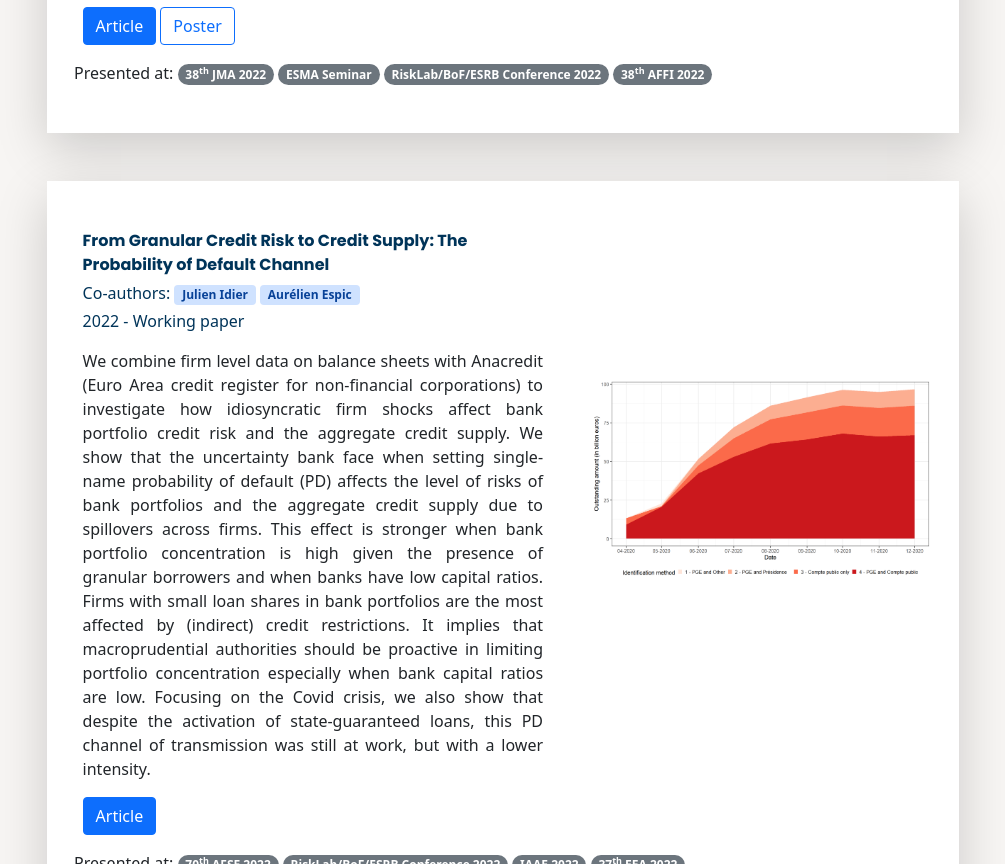
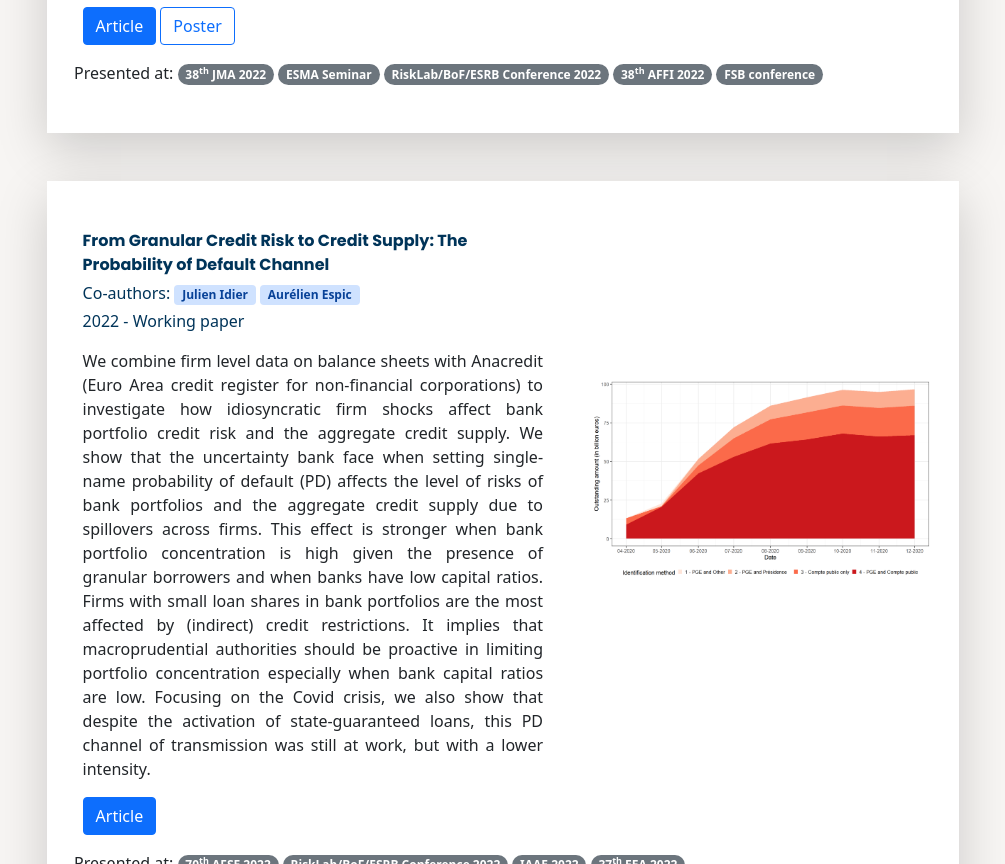
Before and after one commit to AntoineBaena/AntoineBaena.github.io, a plain HTML site: page index.html in a window 1280 px wide. Shown: the part 2191-3055 px from the top of the page, without its empty margins (137-1142 px from the left). Drawn offline with nearby package versions, Linux system fonts and the light colour scheme.

Commit message:
Update index.html

```diff
--- a/index.html
+++ b/index.html
@@ -186,6 +186,7 @@ We thus conclude that while swing pricing has the potential to increase financia
           <a class="badge rounded-pill bg-secondary" href="https://www.esma.europa.eu/">ESMA Seminar</a>
           <a class="badge rounded-pill bg-secondary" href="https://www.suomenpankki.fi/en/financial-stability/events/2022-sra-conference-on-systemic-risk-analytics/">RiskLab/BoF/ESRB Conference 2022</a>
           <a class="badge rounded-pill bg-secondary" href="https://affi2022.eventsadmin.com/Home/Welcome">38<sup>th</sup> AFFI 2022</a>
+          <a class="badge rounded-pill bg-secondary" href="https://www.fsb.org/2022/04/call-for-papers-vulnerabilities-from-liquidity-mismatch-in-open-ended-funds-and-policies-to-address-them/">FSB conference</a>
         </div>
 
       </div>
```
